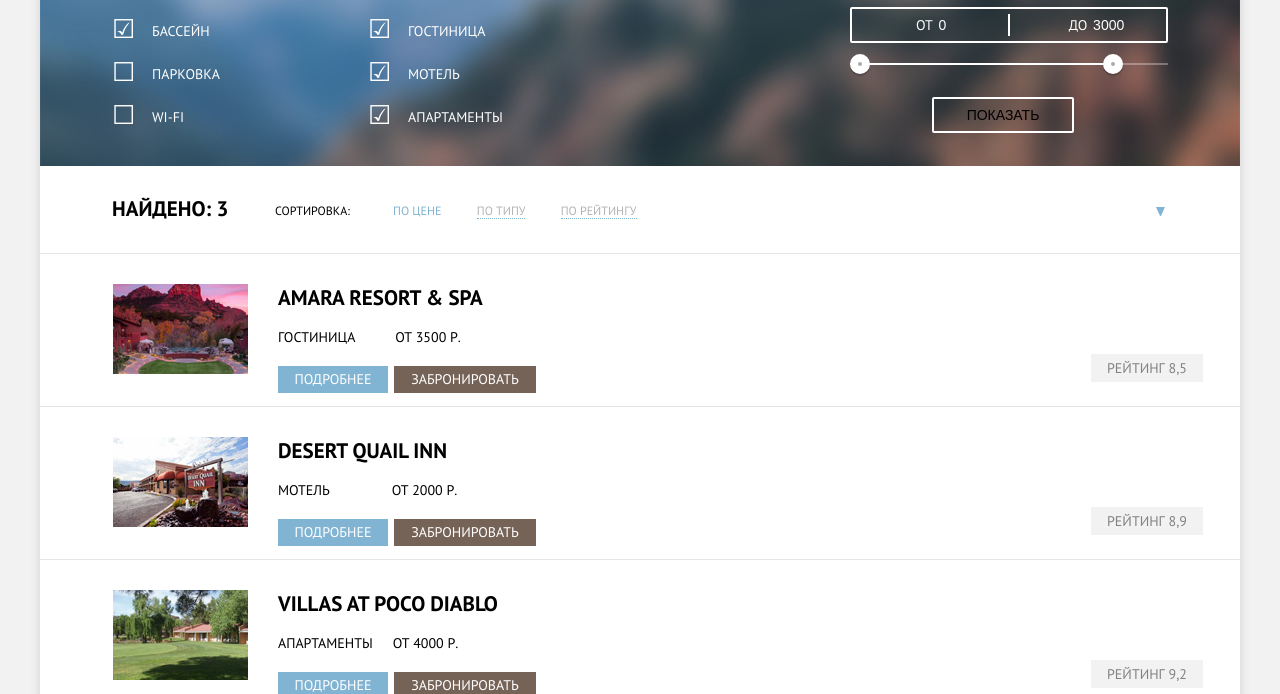
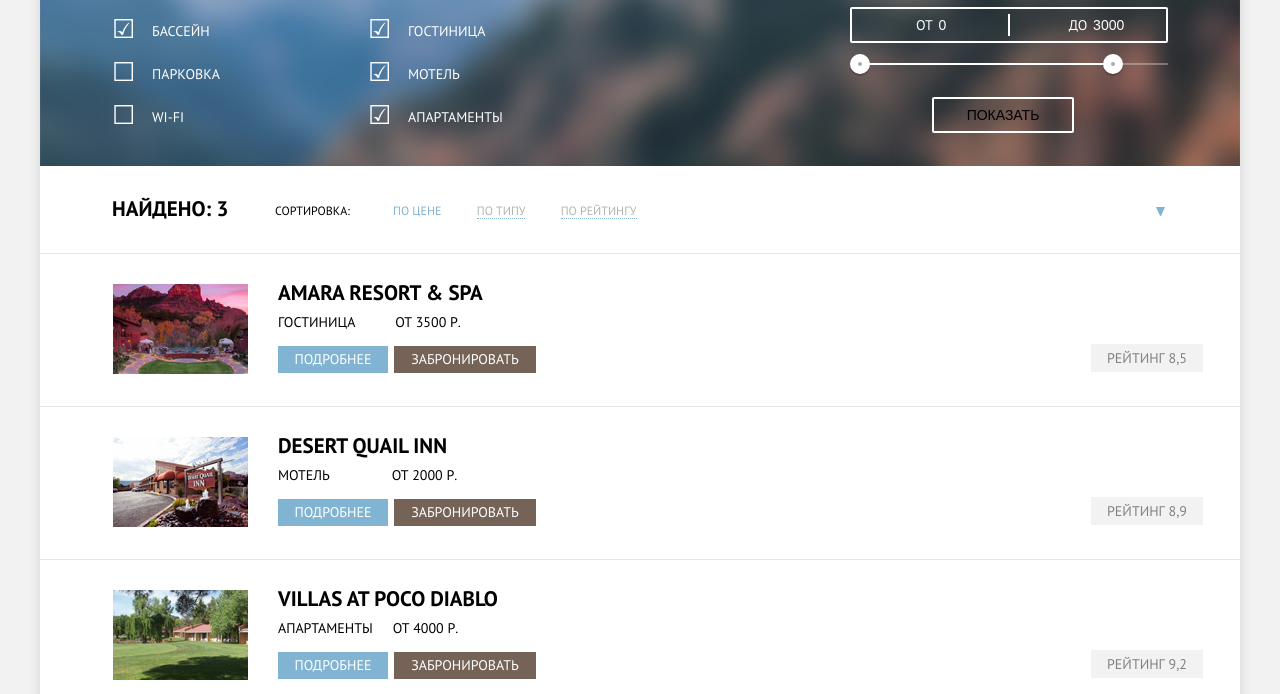
Before and after one commit to Smyrutskyi/489229-sedona, a plain HTML site: page hotels.html in a window 1280 px wide. Shown: the part 117-811 px from the top of the page. Drawn offline with Linux system fonts and the light colour scheme.

```diff
--- a/css/style.css
+++ b/css/style.css
@@ -836,6 +836,7 @@ input.booking-calendar-select:hover {
   display: flex;
   height: 152px;
 }
+
 .view-results a{
   color: :#000;
 }
@@ -918,7 +919,7 @@ input.booking-calendar-select:hover {
   font-style: 14px;
   font-height: 21px;
   position: relative;
-  top: 100px;
+  top: 90px;
   left: 555px;
 }
 
@@ -929,15 +930,21 @@ input.booking-calendar-select:hover {
   font-size: 21px;
   font-weight: bold;
   padding-left: 30px;
-  padding-top: 30px;
+  padding-top: 25px;
 }
+
+
+.size-hotels {
+  height: 32px;
+}
+
 
 .text-hotels-grey {
   display: flex;
   color: #000;
   font-size: 14px;
   font-height: 21px;
-  padding-top: 17px;
+  padding-top: 27px;
   padding-left: 30px;
 }
 
@@ -960,6 +967,7 @@ input.booking-calendar-select:hover {
 .hotels-2btns {
   display: flex;
   flex-direction:row;
+  margin-top: -5px;
 }
 .right-a {
   margin-left: 6px;
--- a/hotels.html
+++ b/hotels.html
@@ -125,8 +125,8 @@
 
 
 		<!-- БЛОК С ОПИСАНИЕМ (В НЁМ ЕЩЁ 3 БЛОКА: ЗАГОЛОВОК, ТИП И ЦЕНА И ДВЕ ССЫЛКИ) -->
-		<div class="hotel-container">
-			<div>
+		<div>
+			<div class="size-hotels">
 				<a class="text-hotels" href="#">Amara Resort &amp; SPA</a>
 			</div>
 
@@ -171,7 +171,7 @@
 
 		<!-- БЛОК С ОПИСАНИЕМ (В НЁМ ЕЩЁ 3 БЛОКА: ЗАГОЛОВОК, ТИП И ЦЕНА И ДВЕ ССЫЛКИ) -->
 		<div>
-			<div>
+			<div class="size-hotels">
 				<a class="text-hotels" href="#">Desert Quail Inn</a>
 			</div>
 
@@ -217,7 +217,7 @@
 
 		<!-- БЛОК С ОПИСАНИЕМ (В НЁМ ЕЩЁ 3 БЛОКА: ЗАГОЛОВОК, ТИП И ЦЕНА И ДВЕ ССЫЛКИ) -->
 		<div>
-			<div>
+			<div class="size-hotels">
 				<a class="text-hotels" href="#">Villas At Poco Diablo</a>
 			</div>
 
```
